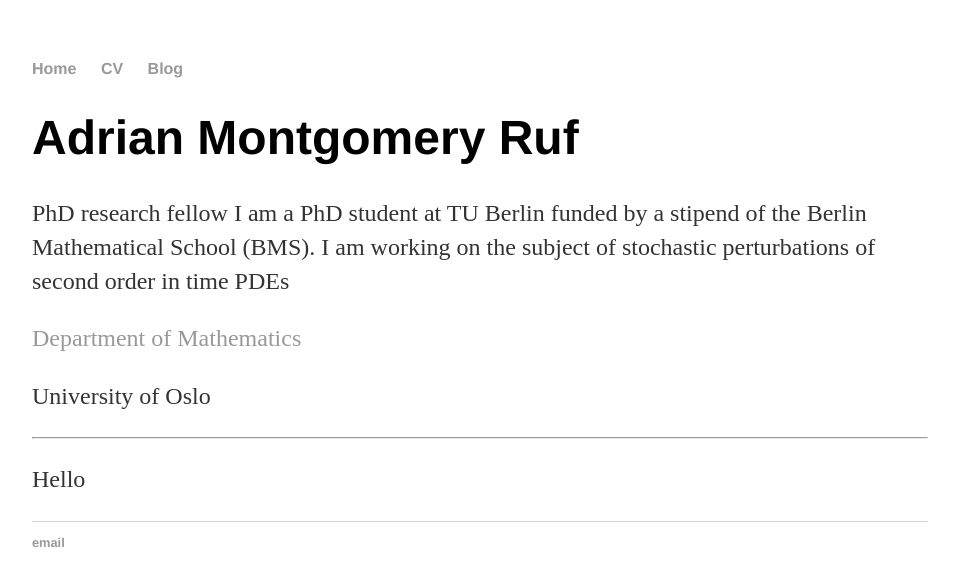
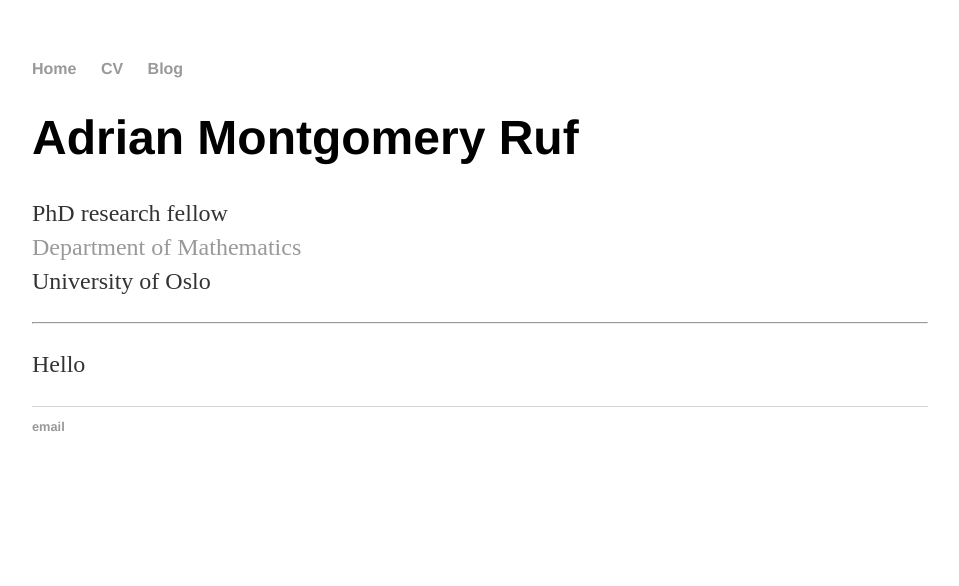
Before and after one commit to adrianmruf/adrianmruf.github.io, a Jekyll site: the page built from index.html, in a window 1280 px wide. Shown: the top 586 px of the page, without its empty margins (160-1119 px from the left). Built offline with Jekyll 4.4.1, drawn with Linux system fonts in a browser that asks for light colours.

Commit message:
Update index.html

```diff
--- a/index.html
+++ b/index.html
@@ -4,9 +4,9 @@
 ---
 <div class="blurb">
 	<h1>Adrian Montgomery Ruf</h1>
-	<p>PhD research fellow I am a PhD student at TU Berlin funded by a stipend of the Berlin Mathematical School (BMS). I am working on the subject of stochastic perturbations of second order in time PDEs<p>
-	<p><a href="http://www.mn.uio.no/math/english/people/aca/adrianru/">Department of Mathematics</a></p>
-	<p>University of Oslo<p>
+	<p>PhD research fellow<br>
+	<a href="http://www.mn.uio.no/math/english/people/aca/adrianru/">Department of Mathematics</a><br>
+	University of Oslo<p>
 	<hr />
 	<p>Hello<p>
 </div><!-- /.blurb -->
```
